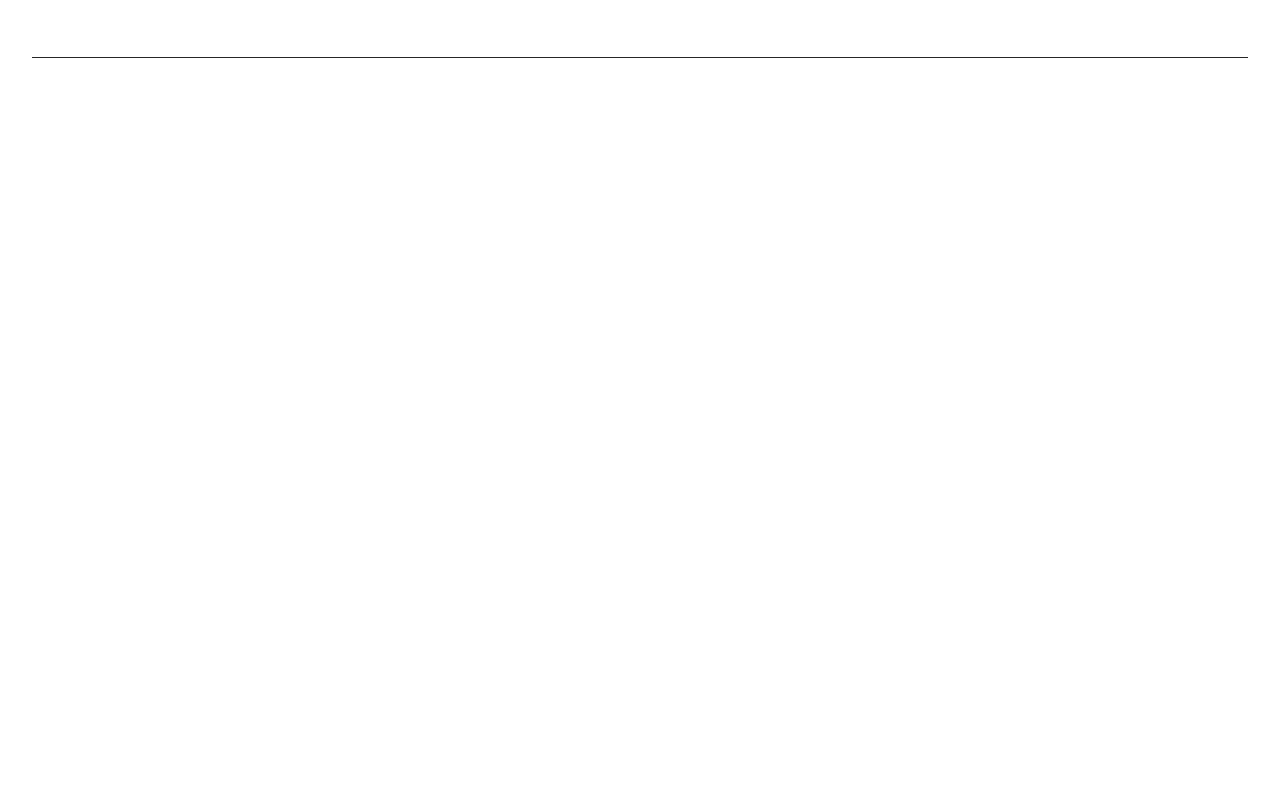
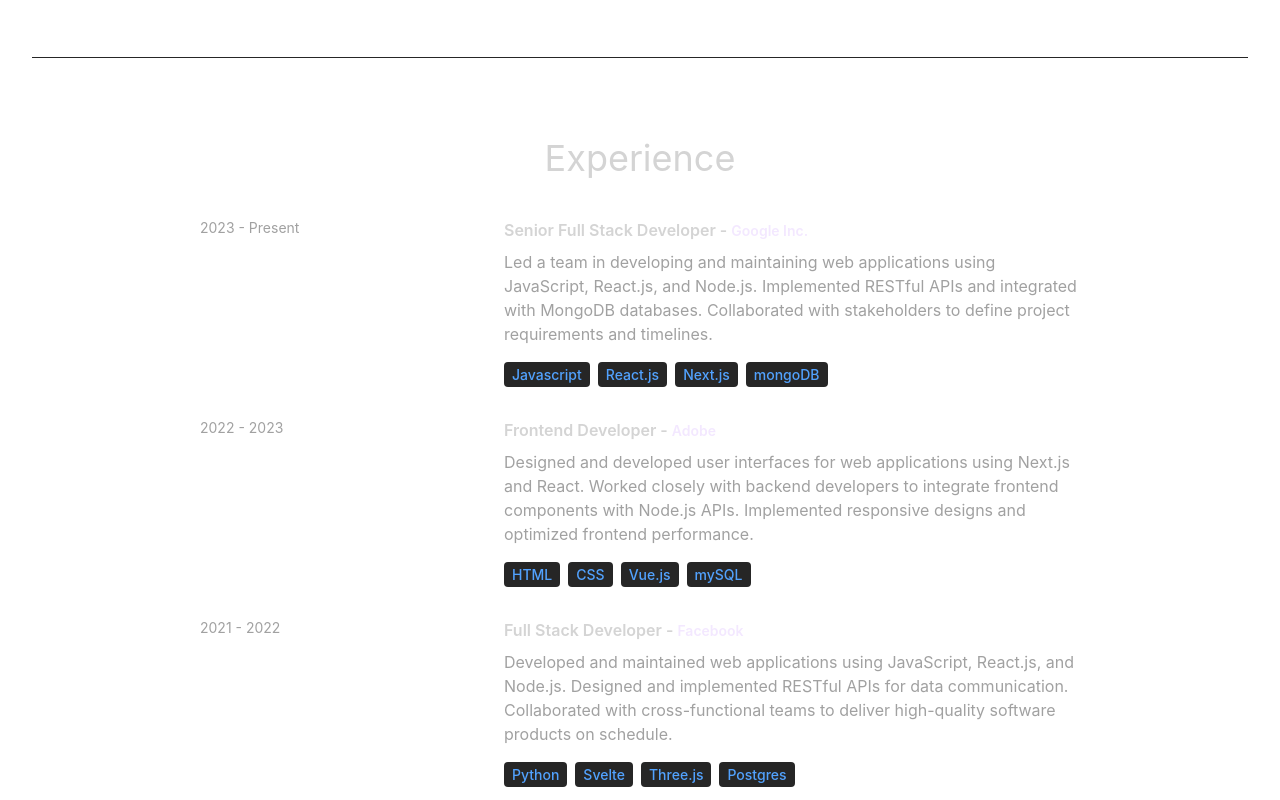
Before and after one commit to domthor/react-portfolio, a React (Vite) app: page / in a window 1280 px wide. Shown: the part 2660-3460 px from the top of the page. Before the commit the page ends 2718 px from the top, so only its background shows below. Built offline with nearby package versions, Linux system fonts and the light colour scheme.

Commit message:
Experience Component

```diff
--- a/src/App.tsx
+++ b/src/App.tsx
@@ -2,6 +2,7 @@
 import Hero from "./components/Hero";
 import About from "./components/About";
 import Technologies from "./components/Technologies";
+import Experience from "./components/Experience";
 
 const App = () => {
   return (
@@ -16,6 +17,7 @@
         <Hero />
         <About />
         <Technologies />
+        <Experience />
       </div>
     </div>
   );
--- /dev/null
+++ b/src/components/Experience.jsx
@@ -0,0 +1,37 @@
+import { EXPERIENCES } from "../constants/index";
+
+const Experience = () => {
+  return (
+    <div className="border-b border-neutral-900 pb-4">
+      <h1 className="mt-20 mb-10 text-center text-4xl">Experience</h1>
+      <div className="">
+        {EXPERIENCES.map((experience, index) => (
+          <div key={index} className="mb-8 flex flex-wrap lg:justify-center">
+            <div className="w-full lg:w-1/4">
+              <p className="mb-2 text-sm text-neutral-400">{experience.year}</p>
+            </div>
+            <div className="w-full max-w-xl lg:w-3/4">
+              <h6 className="mb-2 font-semibold">
+                {experience.role} -{" "}
+                <span className="text-sm text-purple-100">
+                  {experience.company}
+                </span>
+              </h6>
+              <p className="mb-4 text-neutral-400">{experience.description}</p>
+              {experience.technologies.map((tech, index) => (
+                <span
+                  key={index}
+                  className="mr-2 mt-4 rounded bg-neutral-800 px-2 py-1 text-sm font-medium text-blue-400"
+                >
+                  {tech}
+                </span>
+              ))}
+            </div>
+          </div>
+        ))}
+      </div>
+    </div>
+  );
+};
+
+export default Experience;
```
